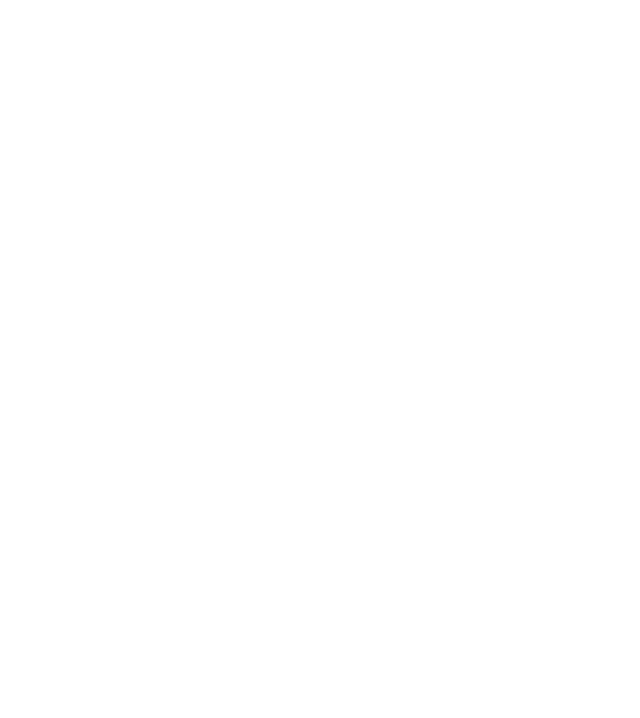
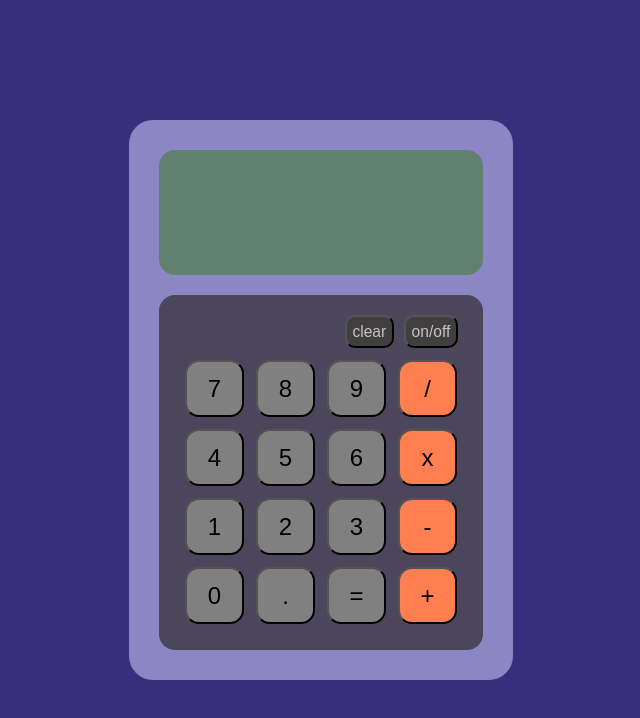
Before and after one commit to meg-hsu/calculator, a plain HTML site: page index.html in a window 1280 px wide. Shown: the whole page, without its empty margins (319-959 px from the left). Drawn offline with Linux system fonts and the light colour scheme.

Commit message:
Rough layout and styling finished

```diff
--- a/index.html
+++ b/index.html
@@ -6,6 +6,54 @@
         <link rel="stylesheet" href="style.css">
     </head>
     <body>
+        <div class="calculator-container">
+            <div class="calculator">
+                <div class="display"></div>
+                <div class="button-container">
+                    <div class="power-and-clear">
+                        <div class="emptyspace"></div>
+                        <button class="func">clear</button>
+                        <button class="func">on/off</button> <!-- look up toggle switches that change colors?-->
+                    </div>
+                    <div class="nums-and-operations">
+                        <div class="nums" id="numbers-container">
+                            <div class="nums container">
+                                <div class="nums row">
+                                    <button class="body">7</button>
+                                    <button class="body">8</button>
+                                    <button class="body">9</button>
+                                    <button class="body op">/</button>
+                                </div>
+                            </div>
+                            <div class="nums container">
+                                <div class="nums row">
+                                    <button class="body">4</button>
+                                    <button class="body">5</button>
+                                    <button class="body">6</button>
+                                    <button class="body op">x</button>
+                                </div>
+                            </div>
+                            <div class="nums container">
+                                <div class="nums row">
+                                    <button class="body">1</button>
+                                    <button class="body">2</button>
+                                    <button class="body">3</button>
+                                    <button class="body op">-</button>
+                                </div>
+                            </div>
+                            <div class="nums container">
+                                <div class="nums row" id="bottom-row">
+                                    <button class="body">0</button>
+                                    <button class="body">.</button>
+                                    <button class="body">=</button>
+                                    <button class="body op">+</button>
+                                </div>
+                            </div>
+                        </div>
+                    </div>
+                </div>
+            </div>
+        </div>
         <script src="javascript.js"></script>
     </body>
 </html>
--- a/style.css
+++ b/style.css
@@ -0,0 +1,116 @@
+*{
+    padding: 0;
+    margin: 0;
+    font-family: Arial, Helvetica, sans-serif;
+    font-size: x-large;
+}
+
+body{
+    width: 100vw;
+    height: 100vh;
+    background-color: rgb(55, 46, 125);
+    display: flex;
+    justify-content: center;
+    align-items: center;
+}
+
+.calculator-container{
+    flex: auto;
+
+    height: 70vh;
+    width: auto;
+
+    aspect-ratio: 3/5;
+    background-color: rgb(141, 134, 197);
+    border-radius: 24px;
+    border: 30px;
+
+    margin: 25% 35%;
+
+    display: flex;
+}
+
+.calculator{
+    display: flex;
+    flex-direction: column;
+    padding: 30px;
+    border-radius: 20px;
+    gap: 20px;
+
+    flex: 1;
+}
+
+.display{
+    /* width: auto; */
+    height: 125px;
+
+    background-color: rgb(98, 128, 110);
+    border-radius: 16px;
+}
+
+.button-container{
+    flex: 1;
+    background-color: rgb(75, 70, 91);
+    height: 100%;
+    border-radius: 16px;
+
+    display: flex;
+    flex-direction: column;
+    padding: 20px;
+}
+.power-and-clear{
+    display: flex;
+    align-items: start;
+}
+
+.emptyspace{
+    flex: auto;
+    min-width: 0;
+}
+
+.func{
+    font-size: 65%;
+    flex: 0;
+    margin: 0 5px;
+    margin-bottom:2%;
+    width: fit-content;
+    padding: 2%;
+    border-radius: 10px;
+    background-color: rgb(63, 63, 63);
+    color: rgb(201, 193, 193);
+}
+
+.nums-and-operations{
+    flex: 1;
+    display: flex;
+}
+
+#numbers-container{
+    flex: 1;
+    display: flex;
+    flex-direction: column;
+}
+
+.nums.container{
+    flex: 1;
+    display: flex;
+    flex-direction: row;
+}
+
+.row{
+    flex: 1;
+    display: flex;
+}
+
+.body{
+    flex: 1;
+    height: auto;
+    border-radius: 14px;
+    margin: 2%;
+    background-color: gray;
+}
+
+
+.op{
+    background-color: coral;
+}
```
